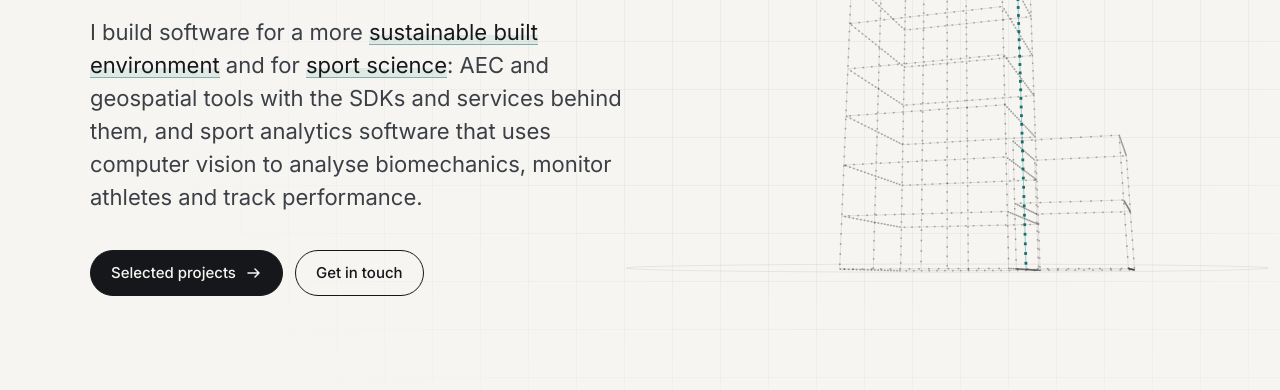
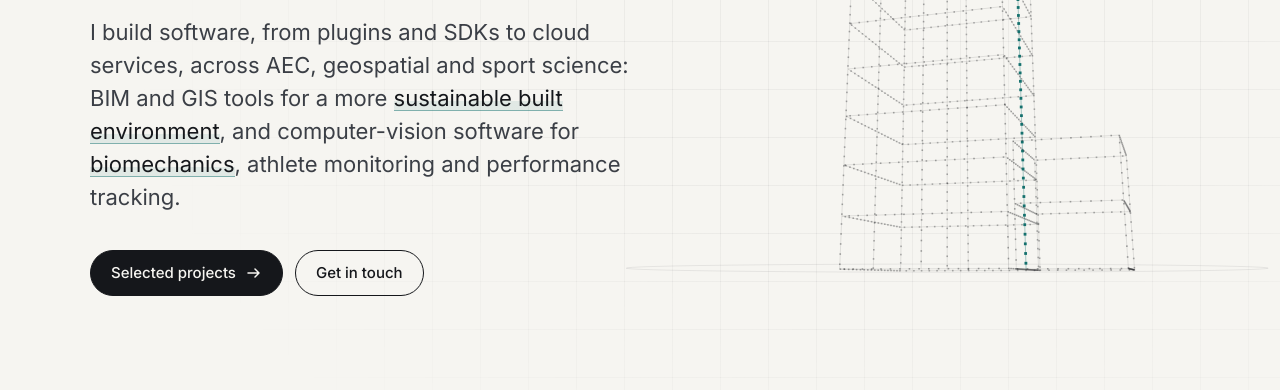
Before and after one commit to DanielLepold/DanielLepold.github.io, an Astro site: page / in a window 1280 px wide. Shown: the part 391-781 px from the top of the page. Built offline with nearby package versions, Linux system fonts and the light colour scheme; Astro itself is replaced by a stand-in of ours; no server answers; animation ran at ten frames a second.

Commit message:
Reword hero introduction
Co-Authored-By: Claude Opus 5.5 <noreply@anthropic.com>

```diff
--- a/src/components/Hero.astro
+++ b/src/components/Hero.astro
@@ -18,10 +18,10 @@ import { stats } from '../data/site';
     </h1>
 
     <p class="lede reveal" style="--d:.16s">
-      I build software for a more <em>sustainable built environment</em> and for
-      <em>sport science</em>: AEC and geospatial tools with the SDKs and services behind
-      them, and sport analytics software that uses computer vision to analyse
-      biomechanics, monitor athletes and track performance.
+      I build software, from plugins and SDKs to cloud services, across AEC, geospatial
+      and sport science: BIM and GIS tools for a more <em>sustainable built environment</em>,
+      and computer-vision software for <em>biomechanics</em>, athlete monitoring and
+      performance tracking.
     </p>
 
     <div class="cta reveal" style="--d:.24s">
```
